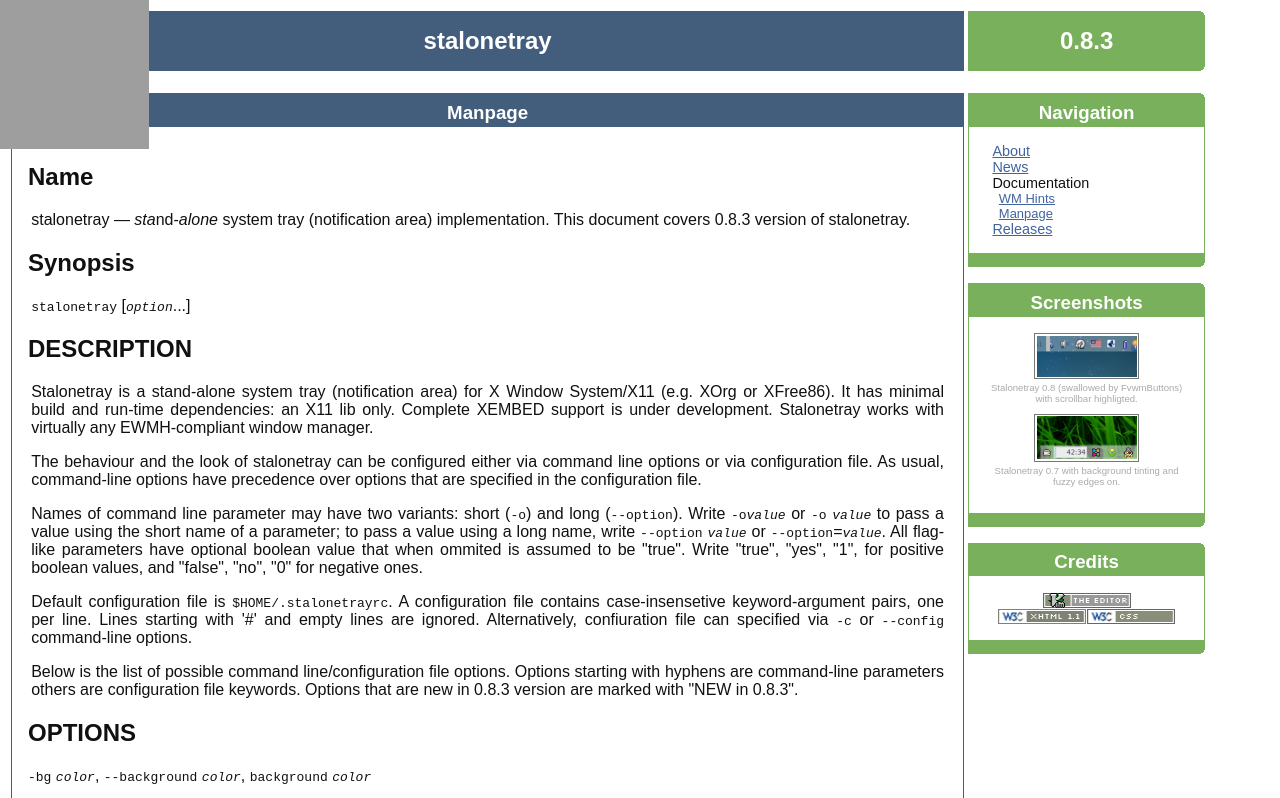
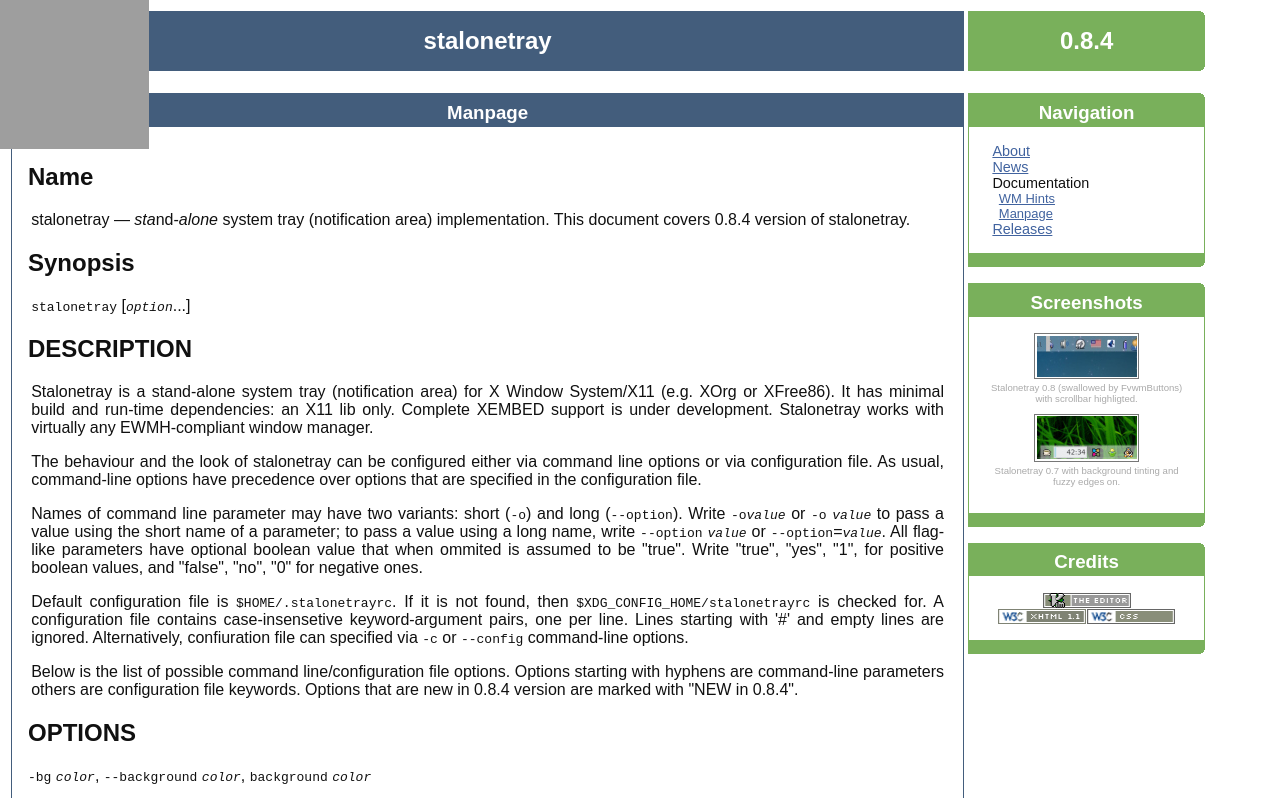
Before and after one commit to kolbusa/stalonetray, a plain HTML site: page manpage.html in a window 1280 px wide. Shown: the top 798 px of the page. Drawn offline with Linux system fonts and the light colour scheme; grey boxes are pictures that could not be loaded.

Commit message:
Update for 0.8.4

```diff
--- a/manpage.html
+++ b/manpage.html
@@ -35,7 +35,7 @@ TODO: link colors
 <div class="color2"><b class="border1r"></b><b class="border2r"></b><b class="border3r"></b><b class="border4r"></b>
 
 <div class="box_content"><div class="site_logo">
-  0.8.3
+  0.8.4
 </div></div>
 <b class="border4r"></b><b class="border3r"></b><b class="border2r"></b><b class="border1r"></b></div>
 </td>
@@ -60,7 +60,7 @@ TODO: link colors
 <div class="content_color1">
 <div class="refentry"><a id="stalonetray"></a><div class="titlepage"></div><div class="refnamediv"><h2>Name</h2><p>stalonetray — <span class="emphasis"><em>sta</em></span>nd-<span class="emphasis"><em>alone</em></span>
   system tray (notification area) implementation. This document covers
-  0.8.3 version of stalonetray.</p></div><div class="refsynopsisdiv"><h2>Synopsis</h2><div class="cmdsynopsis"><p><code class="command">stalonetray</code>  [<em class="replaceable"><code>option</code></em>...]</p></div></div><div class="refsect1"><a id="idm25"></a><h2>DESCRIPTION</h2><p>Stalonetray is a stand-alone system tray (notification area)
+  0.8.4 version of stalonetray.</p></div><div class="refsynopsisdiv"><h2>Synopsis</h2><div class="cmdsynopsis"><p><code class="command">stalonetray</code>  [<em class="replaceable"><code>option</code></em>...]</p></div></div><div class="refsect1"><a id="idm25"></a><h2>DESCRIPTION</h2><p>Stalonetray is a stand-alone system tray (notification area)
   for X Window System/X11 (e.g. XOrg or XFree86). It has minimal build
   and run-time dependencies: an X11 lib only. Complete
   <abbr class="abbrev">XEMBED</abbr> support is under development. Stalonetray
@@ -78,13 +78,14 @@ TODO: link colors
   flag-like parameters have optional boolean value that when ommited is assumed
   to be "true". Write "true", "yes", "1", for positive boolean values, and
   "false", "no", "0" for negative ones.</p><p>Default configuration file is <code class="filename">$HOME/.stalonetrayrc</code>.
-  A configuration file contains case-insensetive keyword-argument pairs, one per
-  line. Lines starting with '#' and empty lines are ignored.  Alternatively,
-  confiuration file can specified via <code class="option">-c</code> or
-  <code class="option">--config</code> command-line options.</p><p>Below is the list of possible command line/configuration file options.
+  If it is not found, then <code class="filename">$XDG_CONFIG_HOME/stalonetrayrc</code>
+  is checked for. A configuration file contains case-insensetive
+  keyword-argument pairs, one per line. Lines starting with '#' and empty
+  lines are ignored. Alternatively, confiuration file can specified via
+  <code class="option">-c</code> or <code class="option">--config</code> command-line options.</p><p>Below is the list of possible command line/configuration file options.
   Options starting with hyphens are command-line parameters others are
-  configuration file keywords.  Options that are new in 0.8.3 version
-  are marked with "NEW in 0.8.3". </p></div><div class="refsect1"><a id="opt"></a><h2>OPTIONS</h2><div class="variablelist"><dl class="variablelist"><dt><span class="term"><code class="option">-bg</code> <em class="replaceable"><code>color</code></em>, </span><span class="term"><code class="option">--background</code> <em class="replaceable"><code>color</code></em>, </span><span class="term"><code class="option">background</code> <em class="replaceable"><code>color</code></em></span></dt><dd><p>Use <em class="replaceable"><code>color</code></em> for tray`s background.
+  configuration file keywords.  Options that are new in 0.8.4 version
+  are marked with "NEW in 0.8.4". </p></div><div class="refsect1"><a id="opt"></a><h2>OPTIONS</h2><div class="variablelist"><dl class="variablelist"><dt><span class="term"><code class="option">-bg</code> <em class="replaceable"><code>color</code></em>, </span><span class="term"><code class="option">--background</code> <em class="replaceable"><code>color</code></em>, </span><span class="term"><code class="option">background</code> <em class="replaceable"><code>color</code></em></span></dt><dd><p>Use <em class="replaceable"><code>color</code></em> for tray`s background.
   <em class="replaceable"><code>color</code></em> can be specified as an <abbr class="abbrev">HTML</abbr> hex triplet or
   as a name from rgb.txt (note that '#' must be quoted). Default value: <strong class="userinput"><code>#777777</code></strong>.
   </p></dd><dt><span class="term"><code class="option">-c</code> <em class="replaceable"><code>filename</code></em>, </span><span class="term"><code class="option">--config</code> <em class="replaceable"><code>filename</code></em></span></dt><dd><p>Read configuration from
@@ -200,11 +201,11 @@ TODO: link colors
   </p></dd><dt><span class="term"><code class="option">--window-type</code> <em class="replaceable"><code>type</code></em>, </span><span class="term"><code class="option">window_type</code> <em class="replaceable"><code>type</code></em></span></dt><dd><p>Sets the <abbr class="abbrev">EWMH</abbr>-compliant type of tray`s window. Possible values for <em class="replaceable"><code>type</code></em>:
   <strong class="userinput"><code>desktop</code></strong>, <strong class="userinput"><code>dock</code></strong>, <strong class="userinput"><code>normal</code></strong>, <strong class="userinput"><code>toolbar</code></strong>,
   <strong class="userinput"><code>utility</code></strong>. Default value: <strong class="userinput"><code>dock</code></strong>.</p></dd><dt><span class="term"><code class="option">--xsync</code>, </span><span class="term"><code class="option">xsync</code> [<span class="optional"><em class="replaceable"><code>bool</code></em></span>]</span></dt><dd><p>Operate on X server synchronously (<span class="emphasis"><em>SLOW</em></span>, turned off by default).
-  </p></dd></dl></div></div><div class="refsect1"><a id="idm496"></a><h2>DEPRECATIONS</h2><p>As of stalonetray 0.8, the following command line and configuration file
+  </p></dd></dl></div></div><div class="refsect1"><a id="idm497"></a><h2>DEPRECATIONS</h2><p>As of stalonetray 0.8, the following command line and configuration file
   parameters are deprecated:
   </p><div class="variablelist"><dl class="variablelist"><dt><span class="term"><code class="option">--dbg-level</code>, </span><span class="term"><code class="option">dbg_level</code></span></dt><dd><p>Please use <code class="option">--log-level</code>
   instead.</p></dd><dt><span class="term"><code class="option">--max-tray-width</code>, </span><span class="term"><code class="option">--max-tray-height</code>, </span><span class="term"><code class="option">max_tray_width</code>, </span><span class="term"><code class="option">max_tray_height</code></span></dt><dd><p>Please use <code class="option">--max-geometry</code> instead.</p></dd><dt><span class="term"><code class="option">-w</code>, </span><span class="term"><code class="option">--withdrawn</code>, </span><span class="term"><code class="option">withdrawn</code></span></dt><dd><p>Please use <code class="option">--dockapp-mode</code> instead.</p></dd><dt><span class="term"><code class="option">--respect-icon-hints</code>, </span><span class="term"><code class="option">respect_icon_hints</code></span></dt><dd><p>Please use <code class="option">--kludges</code> with
-  <strong class="userinput"><code>use_icon_hints</code></strong> parameter instead.</p></dd></dl></div></div><div class="refsect1"><a id="idm539"></a><h2>FILES</h2><p><code class="filename">$HOME/.stalonetrayrc</code> — default configuration file.</p></div><div class="refsect1"><a id="idm543"></a><h2>BUGS</h2><p>There are some, definetly.</p><p>If you have found a bug, please try to reproduce it with the log level set
+  <strong class="userinput"><code>use_icon_hints</code></strong> parameter instead.</p></dd></dl></div></div><div class="refsect1"><a id="idm540"></a><h2>FILES</h2><p><code class="filename">$HOME/.stalonetrayrc</code> — default configuration file.</p></div><div class="refsect1"><a id="idm544"></a><h2>BUGS</h2><p>There are some, definetly.</p><p>If you have found a bug, please try to reproduce it with the log level set
 to <strong class="userinput"><code>trace</code></strong> and send the log file to me:
 <code class="email">&lt;<a class="email" href="mailto:busa_ru@users.sourceforge.net">busa_ru@users.sourceforge.net</a>&gt;</code>. If you need support, the best way
 to get it is also to e-mail me directly. If you have installed stalonetray from
```
Also changed, not shown: index.html (+1 -1 lines), news.html (+12 -4 lines), wmhints.html (+1 -1 lines), 2 other files.
